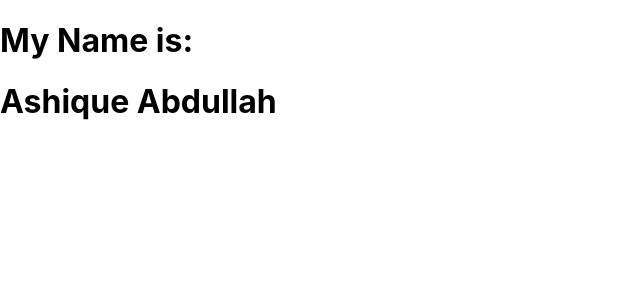
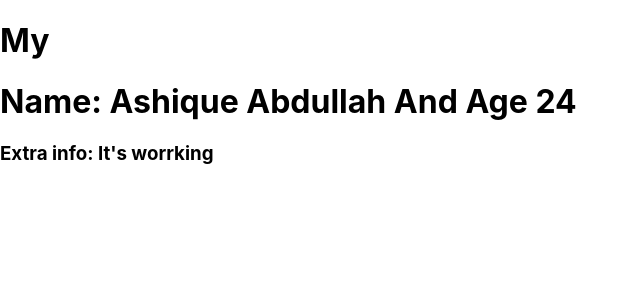
Before and after one commit to ashiqueabdullah/Learn-React-Js, a React (Create React App) app in the folder learn/: page / in a window 1280 px wide. Shown: the top 300 px of the page, without its empty margins (0-640 px from the left). Built offline with nearby package versions, Linux system fonts and the light colour scheme; the HTML template or start-up script is replaced by a standard one.

Commit message:
Dynamic Functional Component

```diff
--- a/learn/src/App.js
+++ b/learn/src/App.js
@@ -2,23 +2,16 @@ import React from 'react';
 import './App.css';
 import Allcomponent from './component/allcomponent'
 import { Component } from 'react';
-
-// function App() {
-//   return (
-//     <div>
-//       <h1>My Name is:</h1>
-//       <Allcomponent />
-//     </div>
-//   );
-// }
 
 
 class App extends Component{
   render(){
     return (
       <div>
-      <h1>My Name is:</h1>
-      <Allcomponent />
+      <h1>My </h1>
+      <Allcomponent name="Ashique Abdullah" age="24">
+        It's worrking
+      </Allcomponent>
     </div>
     );
   }
--- a/learn/src/component/allcomponent.js
+++ b/learn/src/component/allcomponent.js
@@ -1,9 +1,11 @@
 import React from 'react'
 
-function Allcomponent() {
-    return(
+
+let Allcomponent= (props)=>{
+    return (
         <div>
-            <h1>Ashique Abdullah</h1>
+            <h1>Name: {props.name} And Age {props.age}</h1>
+    <h3>Extra info: {props.children}</h3>
         </div>
     );
 }
```
